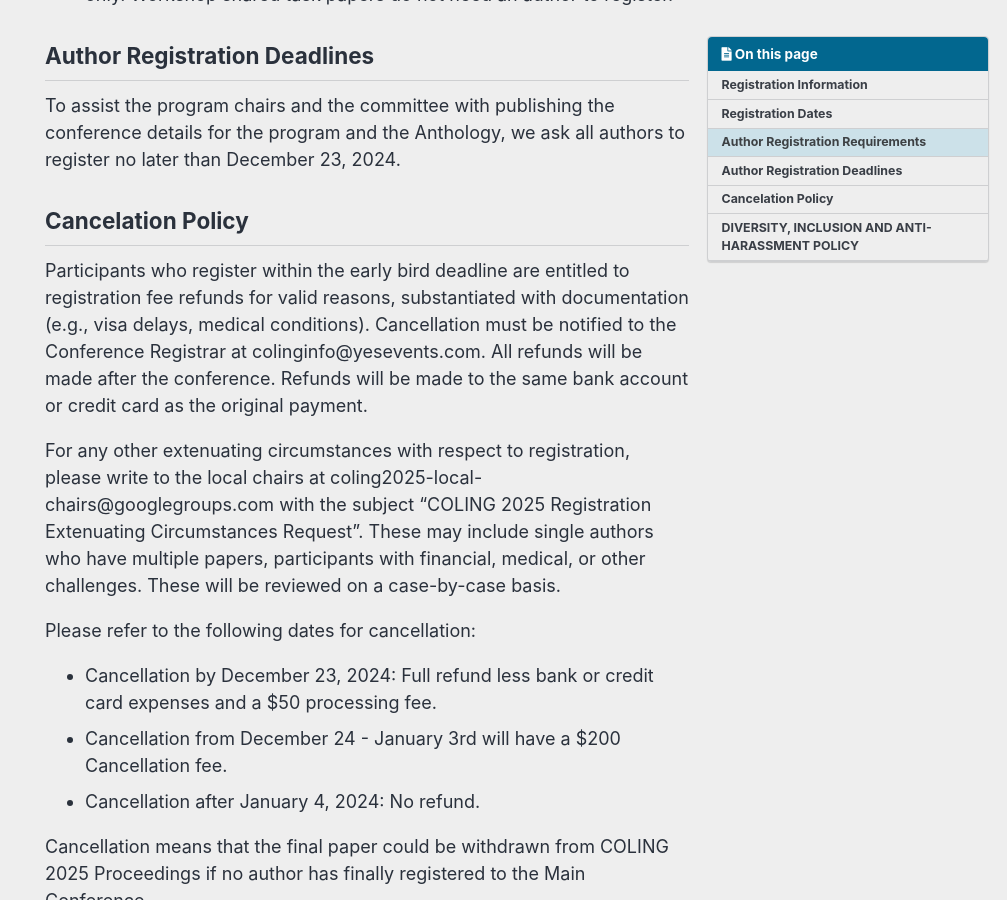
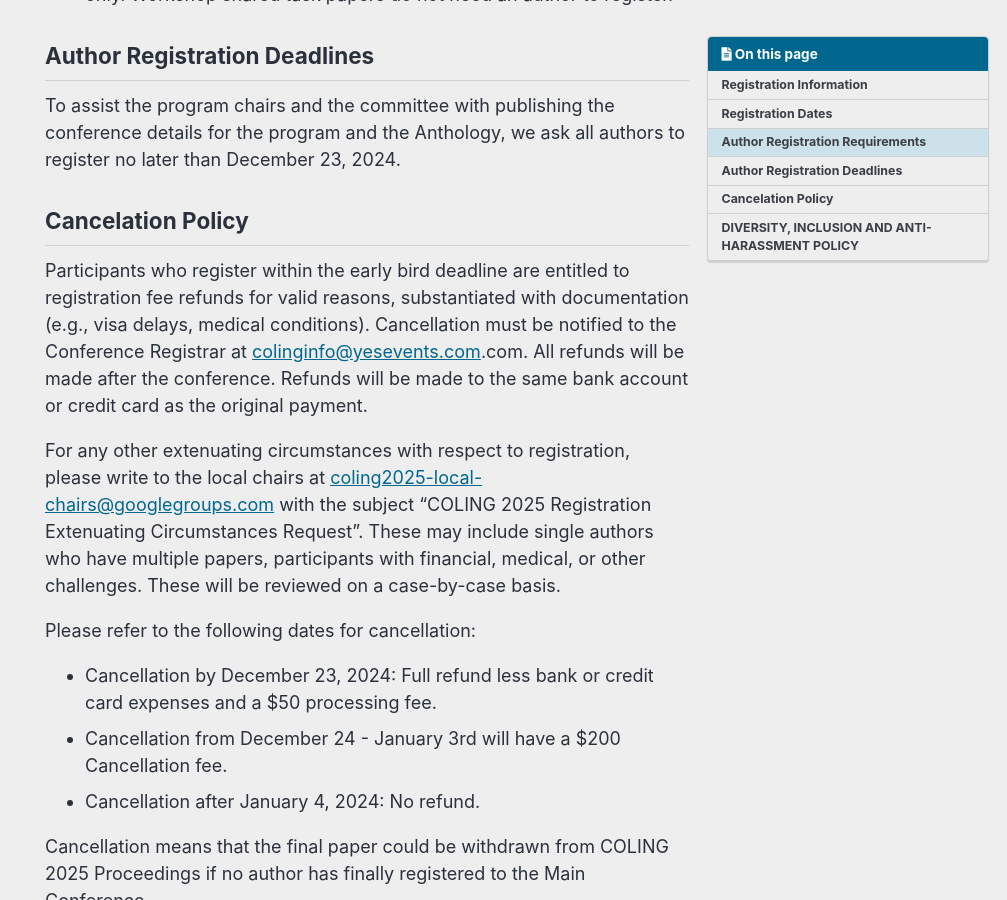
Before and after one commit to hasaniqbal777/coling-2025, a Jekyll site: the page built from _pages/registration.md, in a window 1280 px wide and 900 px high, scrolled down 3188 px. Shown: the whole window, without its empty margins (273-1280 px from the left). Built offline with Jekyll 4.4.1, drawn with Linux system fonts in a browser that asks for light colours; cached includes are drawn as plain includes; comment, search, counter and statistics services are not loaded.

Commit message:
emails fix

```diff
--- a/_pages/registration.md
+++ b/_pages/registration.md
@@ -81,9 +81,9 @@ toc_sticky: true
 To assist the program chairs and the committee with publishing the conference details for the program and the Anthology, we ask all authors to register no later than December 23, 2024.
 
 ## Cancelation Policy
-Participants who register within the early bird deadline are entitled to registration fee refunds for valid reasons, substantiated with documentation (e.g., visa delays, medical conditions). Cancellation must be notified to the Conference Registrar at colinginfo@yesevents.com. All refunds will be made after the conference. Refunds will be made to the same bank account or credit card as the original payment.
+Participants who register within the early bird deadline are entitled to registration fee refunds for valid reasons, substantiated with documentation (e.g., visa delays, medical conditions). Cancellation must be notified to the Conference Registrar at [colinginfo@yesevents.com](mailto:colinginfo@yesevents).com. All refunds will be made after the conference. Refunds will be made to the same bank account or credit card as the original payment.
 
-For any other extenuating circumstances with respect to registration, please write to the local chairs at coling2025-local-chairs@googlegroups.com with the subject “COLING 2025 Registration Extenuating Circumstances Request”.  These may include single authors who have multiple papers, participants with financial, medical, or other challenges.  These will be reviewed on a case-by-case basis.
+For any other extenuating circumstances with respect to registration, please write to the local chairs at [coling2025-local-chairs@googlegroups.com](mailto:coling2025-local-chairs@googlegroups.com) with the subject “COLING 2025 Registration Extenuating Circumstances Request”.  These may include single authors who have multiple papers, participants with financial, medical, or other challenges.  These will be reviewed on a case-by-case basis.
 
 Please refer to the following dates for cancellation:
 
```
Also changed, not shown: _pages/venue/visa.md (+1 -1 lines).
